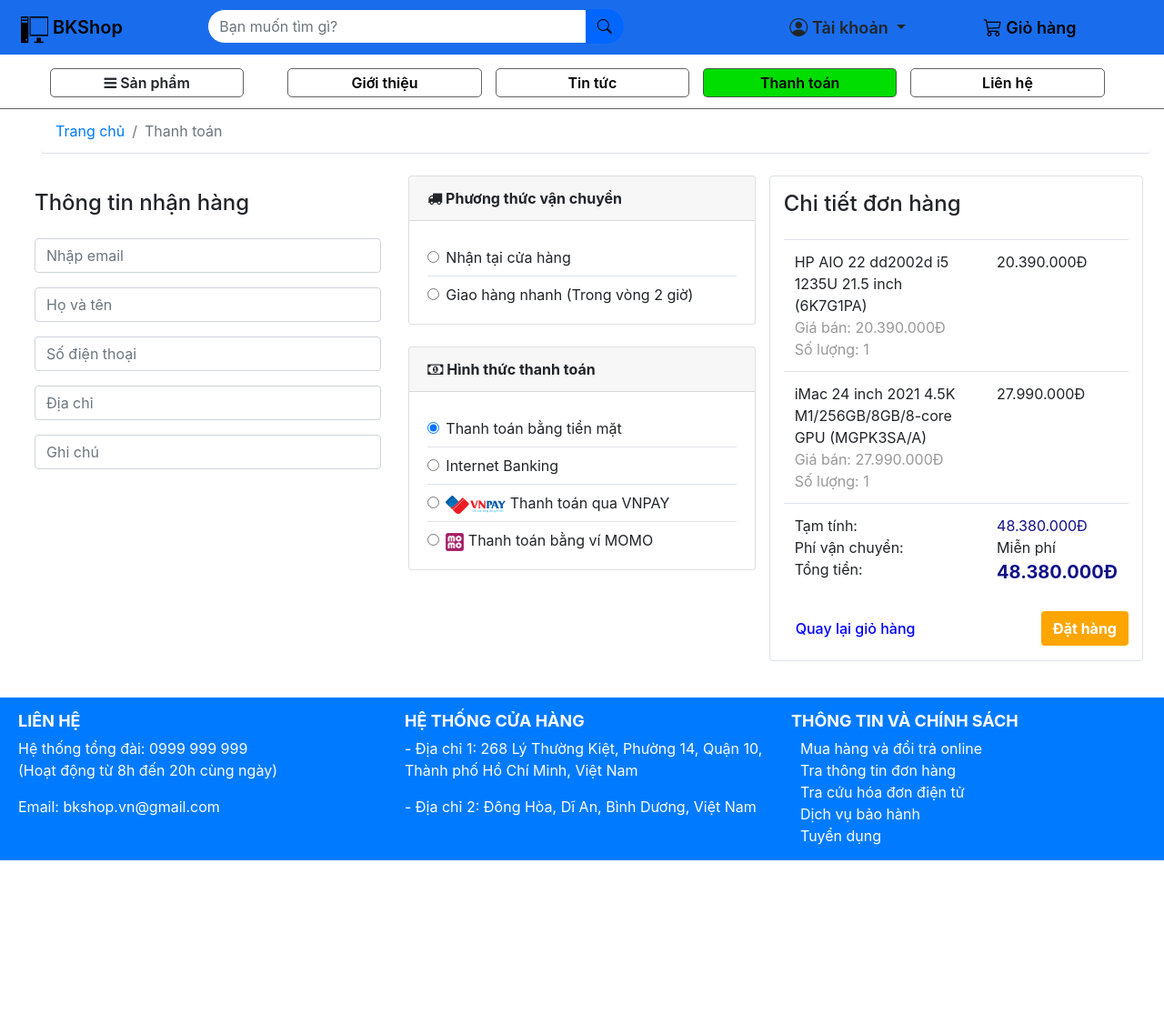
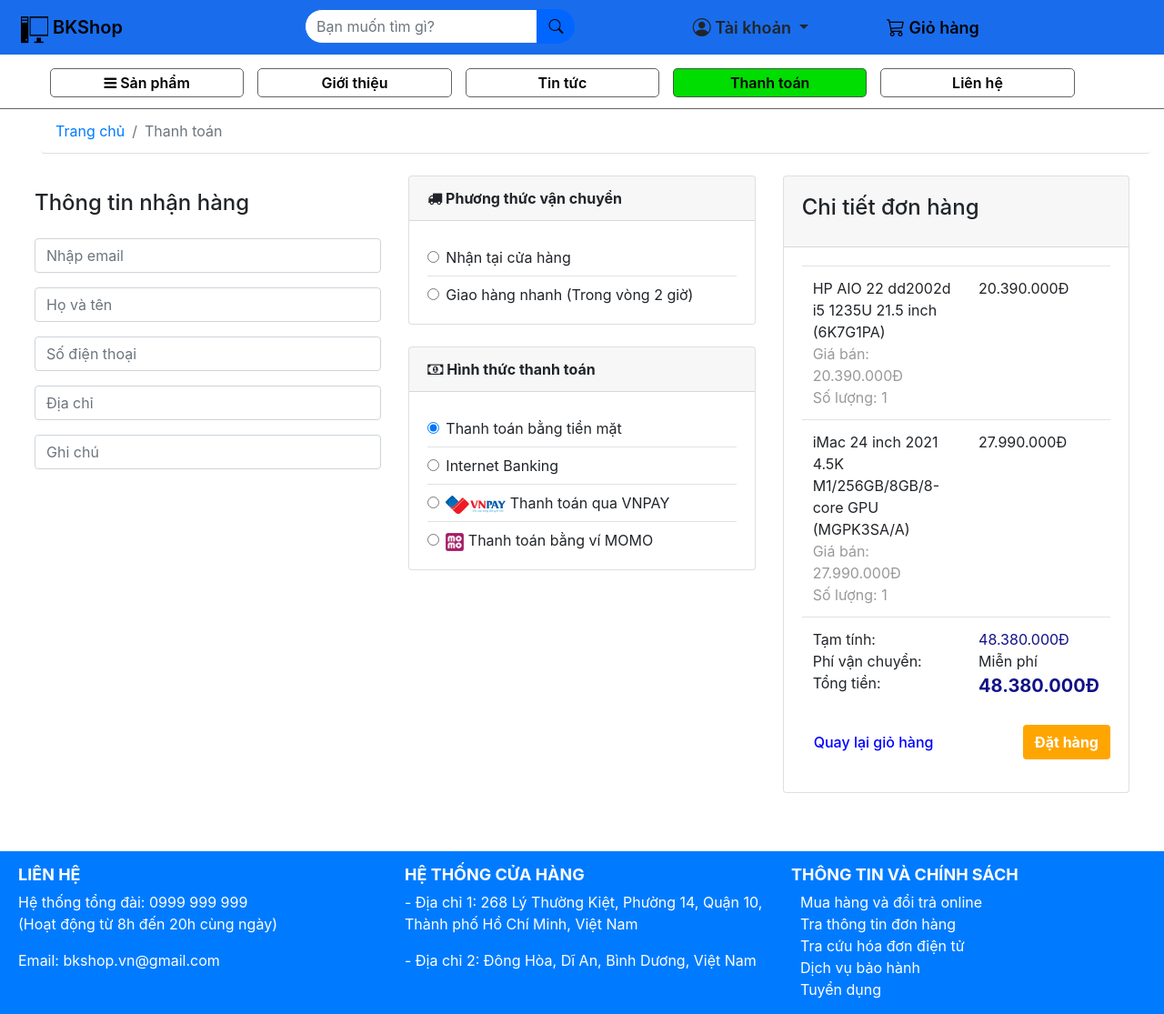
Before and after one commit to nguyenduyhung20/BKShop, a PHP site: page /payment in a window 1280 px wide. Shown: the whole page at 91% size. Before the commit the page ends 946 px from the top, so only its background shows below. Run offline with PHP 8.4, Linux system fonts and the light colour scheme; some libraries are stand-ins or nearby versions.

Commit message:
payment header replace

```diff
--- a/app/views/payment.php
+++ b/app/views/payment.php
@@ -23,144 +23,17 @@
 
 <body>
     <div class="container-fluid">
-        <!-- Header -->
-        <div class="row cus_header">
-            <div class="col-md-2 text-md-left text-center text">
-                <!-- Side navbar for phone -->
-                <div id="mySidenav" class="sidenav pt-5">
-                    <a href="javascript:void(0)" class="closebtn" onclick="closeNav()">&times;</a>
-                    <div class="d-flex align-items-center px-3">
-                        <i class="bi bi-person-circle" style="font-size:20px;"></i>
-                        <div class="dropdown">
-
-                            <?php if ($authService->isLoggedIn()): ?>
-                                <a class="dropdown-toggle" role="button" data-toggle="dropdown" id="user_text"
-                                    aria-expanded="false">
-                                    <?php echo $authService->getLoggedInUser()->getUsername(); ?>
-                                </a>
-                                <div class="dropdown-menu">
-                                    <a class="dropdown-item" href="/profile">Profile</a>
-                                    <a class="dropdown-item" href="/logout">Logout</a>
-                                </div>
-                            <?php else: ?>
-                                <a class="dropdown-toggle" role="button" data-toggle="dropdown" id="user_text"
-                                    aria-expanded="false">
-                                    Tài khoản
-                                </a>
-                                <div class="dropdown-menu">
-                                    <a class="dropdown-item" href="/login">Đăng nhập</a>
-                                    <a class="dropdown-item" href="/register">Đăng ký</a>
-                                </div>
-                            <?php endif; ?>
-                        </div>
-                    </div>
-                    <a href="/cart">Giỏ hàng</a>
-                    <hr>
-                    <a href="/">Sản phẩm</a>
-                    <a href="/introduction">Giới thiệu</a>
-                    <a href="/news">Tin tức</a>
-                    <a href="/payment">Thanh toán</a>
-                    <a href="/contact">Liên hệ</a>
-                </div>
-                <button class="btn sidebar d-md-none" onclick="openNav()" type="submit">
-                    <i class="fa fa-bars"></i>
-                </button>
-                <!-- Logo of web page -->
-                <a href="/" class="px-2">
-                    <img src="img/Logo.png" alt="logo" width="30" height="30" class="d-inline-block align-text-top">
-                    BKShop
-                </a>
-            </div>
-            <!-- Search bar -->
-            <div class="col-md-6 search">
-                <form class="input-group">
-                    <input type="text" class="form-control" placeholder="Bạn muốn tìm gì?">
-                    <div class="input-group-append">
-                        <button class="btn" type="submit">
-                            <i class="bi bi-search"></i>
-                        </button>
-                    </div>
-                </form>
-            </div>
-            <!-- Account -->
-            <div class="col-md-2 d-none d-sm-block" style="font-size:18px;">
-                <div class="dropdown">
-                    <i class="bi bi-person-circle" style="font-size:20px;"></i>
-                    <?php if ($authService->isLoggedIn()): ?>
-                        <a class="dropdown-toggle" role="button" data-toggle="dropdown" id="user_text"
-                            aria-expanded="false">
-                            <?php echo $authService->getLoggedInUser()->getUsername(); ?>
-                        </a>
-                        <div class="dropdown-menu">
-                            <a class="dropdown-item" href="/profile">Profile</a>
-                            <a class="dropdown-item" href="/logout">Logout</a>
-                        </div>
-                    <?php else: ?>
-                        <a class="dropdown-toggle" role="button" data-toggle="dropdown" id="user_text"
-                            aria-expanded="false">
-                            Tài khoản
-                        </a>
-                        <div class="dropdown-menu">
-                            <a class="dropdown-item" href="/login">Đăng nhập</a>
-                            <a class="dropdown-item" href="/register">Đăng ký</a>
-                        </div>
-                    <?php endif; ?>
-                </div>
-            </div>
-            <!-- Shopping cart -->
-            <div class="col-md-2 d-none d-sm-block" style="font-size:18px;">
-                <a href="/cart" id="shopcart_text">
-                    <i class="bi bi-cart3" style="font-size:20px;"></i>
-                    Giỏ hàng
-                </a>
-            </div>
-        </div>
-        <div class="row cus_navbar">
-            <div class="col-md-2 products">
-                <div class="dropdown">
-                    <div class="dropbtn"><i class="fa fa-bars"></i> Sản phẩm</div>
-                    <div class="dropdown-content">
-                        <ul>
-                            <li><a href="#"><i class="bi bi-laptop"></i><span>Laptop</span></a><br></li>
-                            <li><a href="#"><i class="bi bi-pc-display"></i><span>PC</span></a><br></li>
-                            <li><a href="#"><i class="bi bi-mouse"></i><span>Chuột máy tính</span></a><br></li>
-                            <li><a href="#"><i class="bi bi-keyboard"></i><span>Bàn phím</span></a><br></li>
-                            <li><a href="#"><i class="bi bi-headphones"></i><span>Tai nghe</span></a><br></li>
-                            <li><a href="#"><i class="bi bi-cpu"></i><span>Linh kiện</span></a><br></li>
-                            <li><a href="#"><i class="bi bi-tv"></i><span>Màn hình</span></a><br></li>
-                        </ul>
-                    </div>
-                </div>
-            </div>
-            <div class="col-md-2 intro ml-5">
-                <a href="/introduction">
-                    Giới thiệu
-                </a>
-            </div>
-            <div class="col-md-2 news">
-                <a href="/news">
-                    Tin tức
-                </a>
-            </div>
-            <div class="col-md-2 payment">
-                <a href="">
-                    Thanh toán
-                </a>
-            </div>
-            <div class="col-md-2 contact">
-                <a href="/contact">
-                    Liên hệ
-                </a>
-            </div>
-        </div>
+        <?php
+        require_once "header.php";
+        ?>
         <nav style="margin-left: 30px;" aria-label="breadcrumb">
             <ol class="breadcrumb bg-transparent border-bottom">
                 <li class="breadcrumb-item"><a href="/">Trang chủ</a></li>
                 <li class="breadcrumb-item active" aria-current="page">Thanh toán</li>
             </ol>
         </nav>
-        <div class="d-flex justify-content-between mx-2 my-4 pb-3">
-            <div class="col-md-4">
+        <div class="row justify-content-between mx-2 my-4 pb-3">
+            <div class="col-md-4 col-12 mb-4">
                 <h4 class="py-3">Thông tin nhận hàng</h4>
                 <form action="" method="GET">
                     <div class="form-group">
@@ -181,7 +54,7 @@
                     </div>
                 </form>
             </div>
-            <div class="col-md-4">
+            <div class="col-md-4 col-12 mb-4">
                 <div class="card mb-4">
                     <div class="card-header font-weight-bold">
                         <i class="fa fa-truck"></i> Phương thức vận chuyển
@@ -235,8 +108,12 @@
                     </div>
                 </div>
             </div>
-            <div class="col-md-4 border rounded">
-                <h4 class="py-3">Chi tiết đơn hàng</h4>
+            <div class="col-md-4 col-12 mb-4">
+                <div class="card">
+                    <div class="card-header font-weight-bold">
+                        <h4 class="py-2">Chi tiết đơn hàng</h4>
+                    </div>
+                    <div class="card-body">
                         <table class="table">
                             <tbody>
                                 <tr>
@@ -284,6 +161,9 @@
                         </div>
                     </div>
                 </div>
+
+            </div>
+        </div>
     </div>
     <footer class="bg-primary">
         <div class="row g-3">
```
Lines whose indentation alone changed are shown as unchanged.
